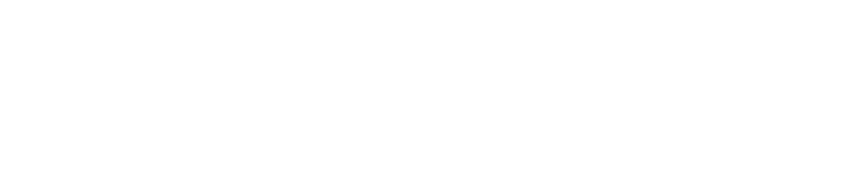
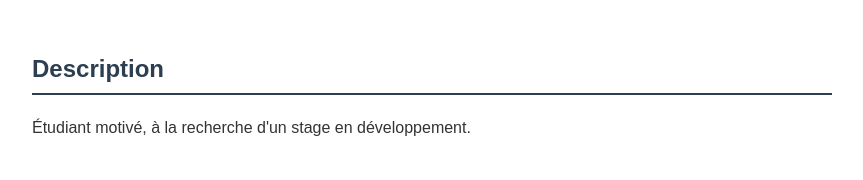
Before and after one commit to ekegab123/mon-cv, a plain HTML site: page index.html in a window 1280 px wide. Shown: the whole page, without its empty margins (208-1071 px from the left). Drawn offline with Linux system fonts and the light colour scheme.

Commit message:
mise en place de la section description

```diff
--- a/index.html
+++ b/index.html
@@ -6,5 +6,9 @@
   <link rel="stylesheet" href="style.css">
 </head>
 <body>
+    <section>
+  <h2>Description</h2>
+  <p>Étudiant motivé, à la recherche d'un stage en développement.</p>
+</section>
 </body>
 </html>
```
